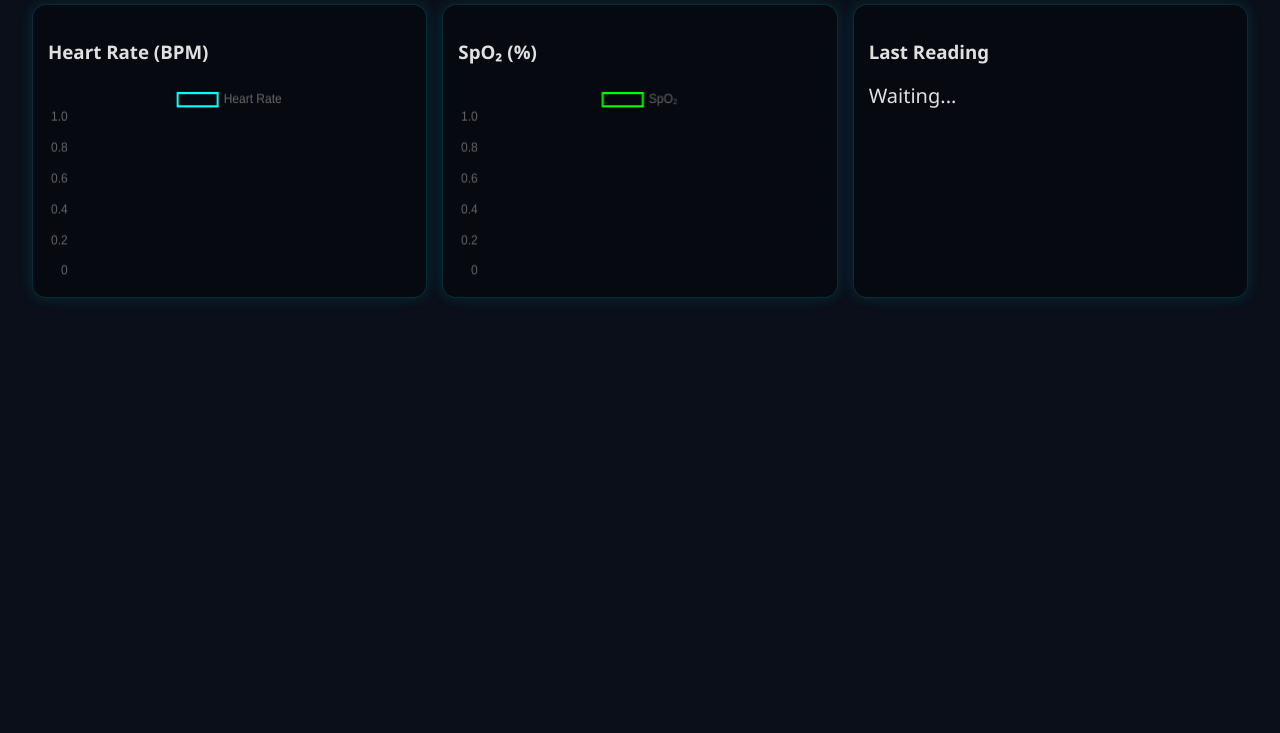
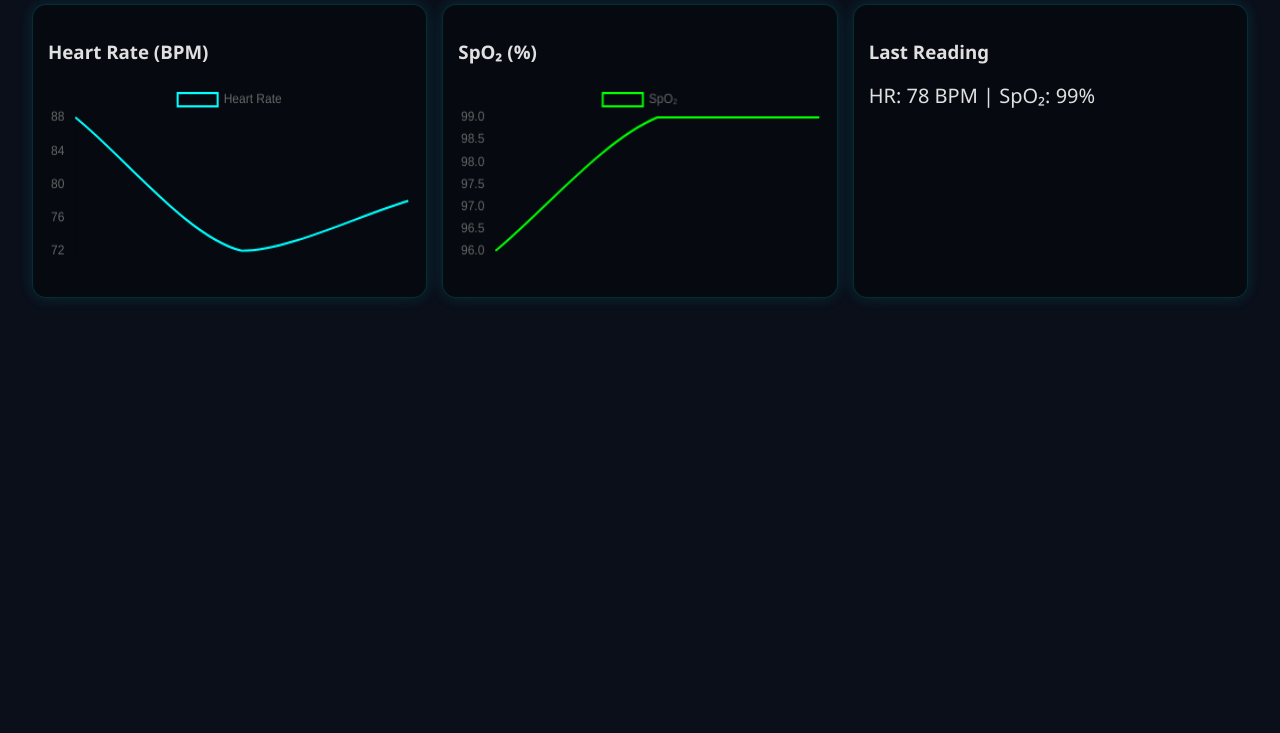
Before and after one commit to anwar79aldleme-maker/esp32_dashboard_1, a plain HTML site: page public/index.html in a window 1280 px wide. Shown: the part 67-800 px from the top of the page. Drawn offline with nearby package versions, Linux system fonts and the light colour scheme; no server answers.

Commit message:
Update index.html

```diff
--- a/public/index.html
+++ b/public/index.html
@@ -3,7 +3,7 @@
 <head>
 <meta charset="UTF-8">
 <meta name="viewport" content="width=device-width, initial-scale=1.0">
-<title>ESP32 Cyber Dashboard</title>
+<title>ESP32 Cyber Dashboard - Offline Mode</title>
 
 <style>
 body, html {
@@ -12,7 +12,6 @@ body, html {
   font-family: "Segoe UI", sans-serif;
   transition: background 0.4s ease, color 0.4s ease;
 }
-
 body.dark {
   background: #0a0f1a;
   color: #e0e0e0;
@@ -21,7 +20,6 @@ body.light {
   background: #f5f5f5;
   color: #111;
 }
-
 .dashboard {
   width: 95%;
   margin: 20px auto;
@@ -29,7 +27,6 @@ body.light {
   grid-template-columns: repeat(auto-fit, minmax(260px, 1fr));
   gap: 15px;
 }
-
 .card {
   background: rgba(0,0,0,0.35);
   backdrop-filter: blur(12px);
@@ -40,168 +37,87 @@ body.light {
   animation: pop 0.7s ease;
   transition: transform 0.2s ease;
 }
-.card:hover {
-  transform: scale(1.03);
-}
-
-@keyframes pop {
-  from { opacity: 0; transform: translateY(20px); }
-  to { opacity: 1; transform: translateY(0); }
-}
-
-h2 {
-  text-align: center;
-  margin: 15px 0;
-  font-size: 26px;
-  text-shadow: 0 0 6px cyan;
-  animation: glow 2s infinite alternate;
-}
-
-@keyframes glow {
-  from { text-shadow: 0 0 4px cyan; }
-  to { text-shadow: 0 0 12px cyan; }
-}
-
-#modeBtn {
-  position: fixed;
-  right: 20px;
-  top: 15px;
-  padding: 10px 16px;
-  background: cyan;
-  border: none;
-  border-radius: 8px;
-  cursor: pointer;
-  font-weight: bold;
-  transition: 0.3s;
-}
-#modeBtn:hover {
-  background: #00a4a4;
-}
-
-canvas {
-  width: 100% !important;
-  height: 200px !important;
-}
+.card:hover { transform: scale(1.03); }
+@keyframes pop { from {opacity:0; transform:translateY(20px);} to {opacity:1; transform:translateY(0);} }
+h2 { text-align:center; margin:15px 0; font-size:26px; text-shadow:0 0 6px cyan; animation: glow 2s infinite alternate; }
+@keyframes glow { from {text-shadow:0 0 4px cyan;} to {text-shadow:0 0 12px cyan;} }
+#modeBtn { position: fixed; right: 20px; top: 15px; padding: 10px 16px; background: cyan; border:none; border-radius:8px; cursor:pointer; font-weight:bold; transition:0.3s; }
+#modeBtn:hover { background:#00a4a4; }
+canvas { width: 100% !important; height: 200px !important; }
 </style>
 </head>
-
 <body class="dark">
 
 <button id="modeBtn">Light Mode</button>
-
-<h2>⚡ ESP32 Cyber Dashboard</h2>
+<h2>⚡ ESP32 Cyber Dashboard (Offline)</h2>
 
 <div class="dashboard">
-
   <div class="card">
     <h3>Heart Rate (BPM)</h3>
     <canvas id="heartrateChart"></canvas>
   </div>
-
   <div class="card">
     <h3>SpO₂ (%)</h3>
     <canvas id="spo2Chart"></canvas>
   </div>
-
   <div class="card">
     <h3>Last Reading</h3>
     <p id="lastReading" style="font-size:20px; margin-top:15px;">Waiting...</p>
   </div>
-
 </div>
 
 <script src="https://cdn.jsdelivr.net/npm/chart.js"></script>
 
 <script>
-/* DARK / LIGHT */
+/* DARK / LIGHT MODE */
 modeBtn.onclick = () => {
   const body = document.body;
-  if (body.classList.contains("dark")) {
-    body.classList.replace("dark", "light");
-    modeBtn.textContent = "Dark Mode";
-  } else {
-    body.classList.replace("light", "dark");
-    modeBtn.textContent = "Light Mode";
-  }
+  if(body.classList.contains("dark")) { body.classList.replace("dark","light"); modeBtn.textContent="Dark Mode"; }
+  else { body.classList.replace("light","dark"); modeBtn.textContent="Light Mode"; }
 };
 
 /* CHART DATA */
-let hrData = [];
-let spoData = [];
-let labels = [];
+let hrData = [], spoData = [], labels = [];
 
-/* HEARTRATE CHART */
+/* HEART RATE CHART */
 const heartrateChart = new Chart(document.getElementById("heartrateChart"), {
   type: "line",
-  data: {
-    labels,
-    datasets: [{
-      label: "Heart Rate",
-      data: hrData,
-      borderColor: "cyan",
-      borderWidth: 2,
-      pointRadius: 0,
-      tension: 0.3
-    }]
-  },
-  options: { responsive: true }
+  data: { labels, datasets:[{ label:"Heart Rate", data:hrData, borderColor:"cyan", borderWidth:2, pointRadius:0, tension:0.3 }] },
+  options:{ responsive:true }
 });
 
 /* SPO2 CHART */
 const spo2Chart = new Chart(document.getElementById("spo2Chart"), {
   type: "line",
-  data: {
-    labels,
-    datasets: [{
-      label: "SpO₂",
-      data: spoData,
-      borderColor: "lime",
-      borderWidth: 2,
-      pointRadius: 0,
-      tension: 0.3
-    }]
-  },
-  options: { responsive: true }
+  data: { labels, datasets:[{ label:"SpO₂", data:spoData, borderColor:"lime", borderWidth:2, pointRadius:0, tension:0.3 }] },
+  options:{ responsive:true }
 });
 
-/* FETCH API DATA */
-async function fetchData() {
-  try {
-    const res = await fetch("/api/get");
-
-    if (!res.ok) {
-      console.log("API returned:", res.status);
-      return;
+/* SIMULATE DATA */
+function generateRandomData() {
+  const hr = Math.floor(Math.random()*40)+60; // 60-100 BPM
+  const spo = Math.floor(Math.random()*5)+95; // 95-99%
+  return { heartrate: hr, spo2: spo };
 }
 
-    const data = await res.json();
-    if (!Array.isArray(data) || data.length === 0) return;
+function updateDashboard() {
+  const newData = generateRandomData();
 
-    labels.length = 0;
-    hrData.length = 0;
-    spoData.length = 0;
+  if(hrData.length >= 50) { hrData.shift(); spoData.shift(); labels.shift(); }
 
-    data.forEach(d => {
   labels.push("");
-      hrData.push(d.heartrate);
-      spoData.push(d.spo2);
-    });
-
-    const last = data[data.length - 1];
-
-    document.getElementById("lastReading").innerText =
-      `HR: ${last.heartrate} BPM | SpO₂: ${last.spo2}%`;
+  hrData.push(newData.heartrate);
+  spoData.push(newData.spo2);
 
   heartrateChart.update();
   spo2Chart.update();
 
-  } catch (err) {
-    console.error("Fetch Error:", err.message);
-  }
+  document.getElementById("lastReading").innerText =
+    `HR: ${newData.heartrate} BPM | SpO₂: ${newData.spo2}%`;
 }
 
-setInterval(fetchData, 2000);
-fetchData();
+setInterval(updateDashboard, 2000);
+updateDashboard();
 </script>
 
 </body>
```
Lines whose indentation alone changed are shown as unchanged.
